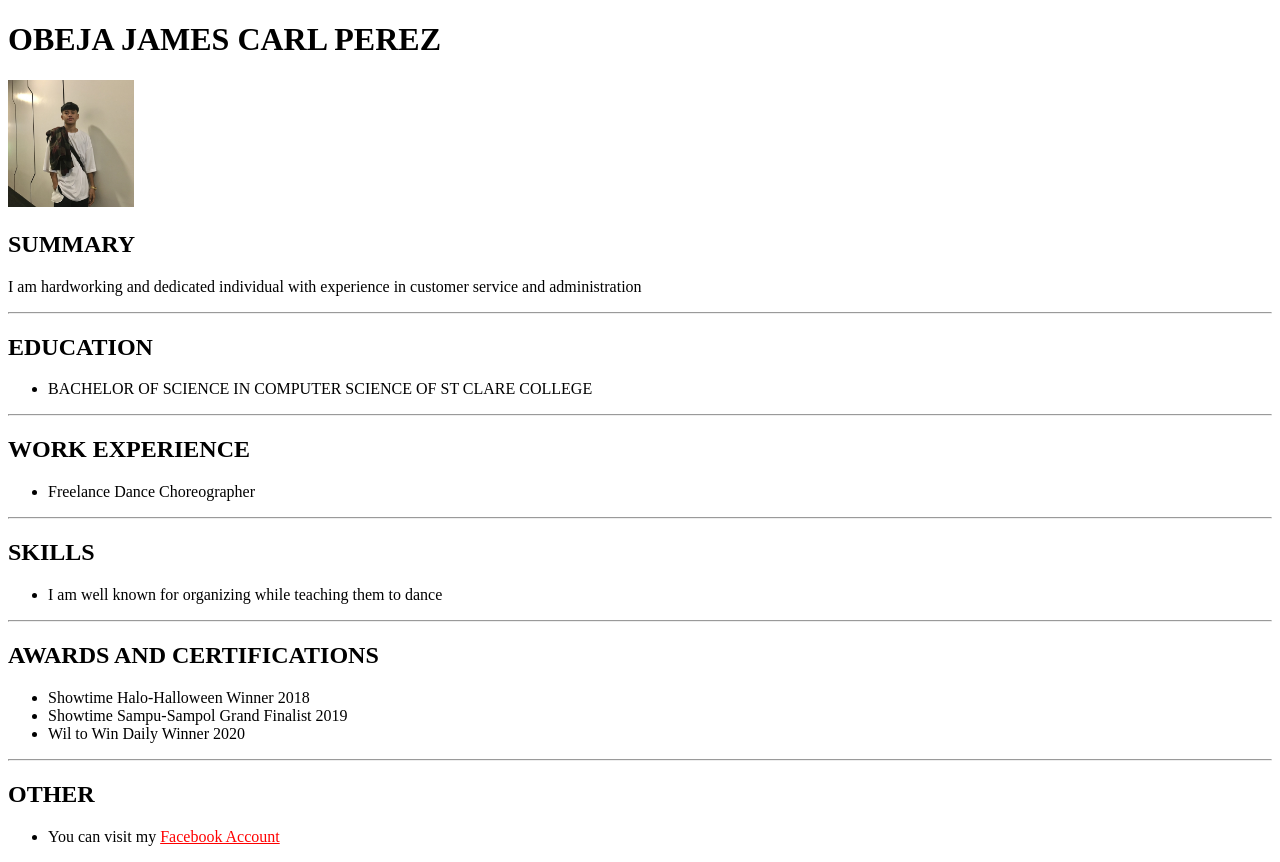
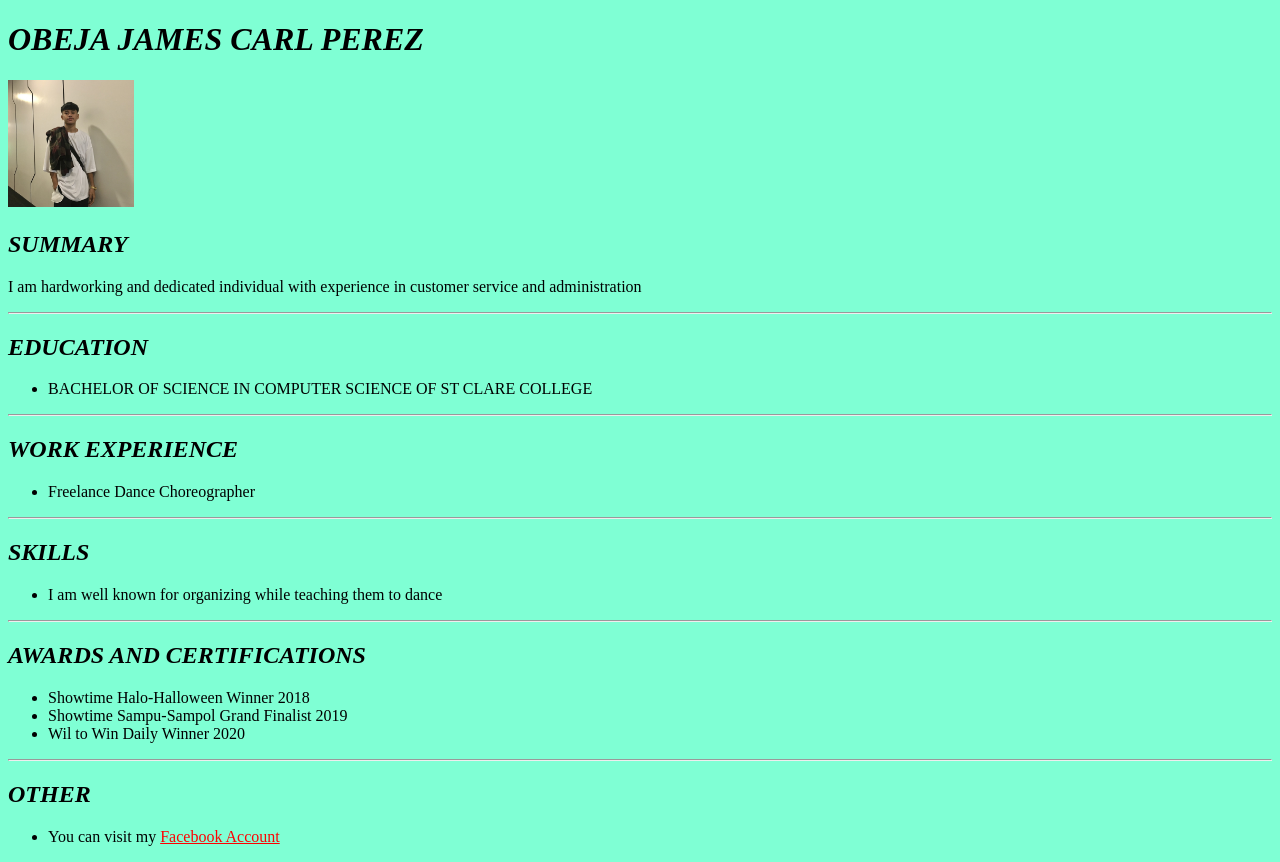
Before and after one commit to GitJeyms/my-portfolio, a plain HTML site: page index.html in a window 1280 px wide. Drawn offline with Linux system fonts and the light colour scheme.

Commit message:
Add files via upload

```diff
--- a/index.html
+++ b/index.html
@@ -3,10 +3,7 @@
 <head>
     <title>My Resume</title>
     </head>
-    <style>
-
-    </style>
-
+    <link rel="stylesheet" href="style.css">
 <body>
     <h1>OBEJA JAMES CARL PEREZ</h1>
     <img src="my-image.png" width="10%"/>
--- /dev/null
+++ b/style.css
@@ -0,0 +1,11 @@
+body{
+    background-color: aquamarine;
+}
+
+h1{
+    font-style: italic;
+}
+
+h2{
+    font-style: italic;
+}
```
